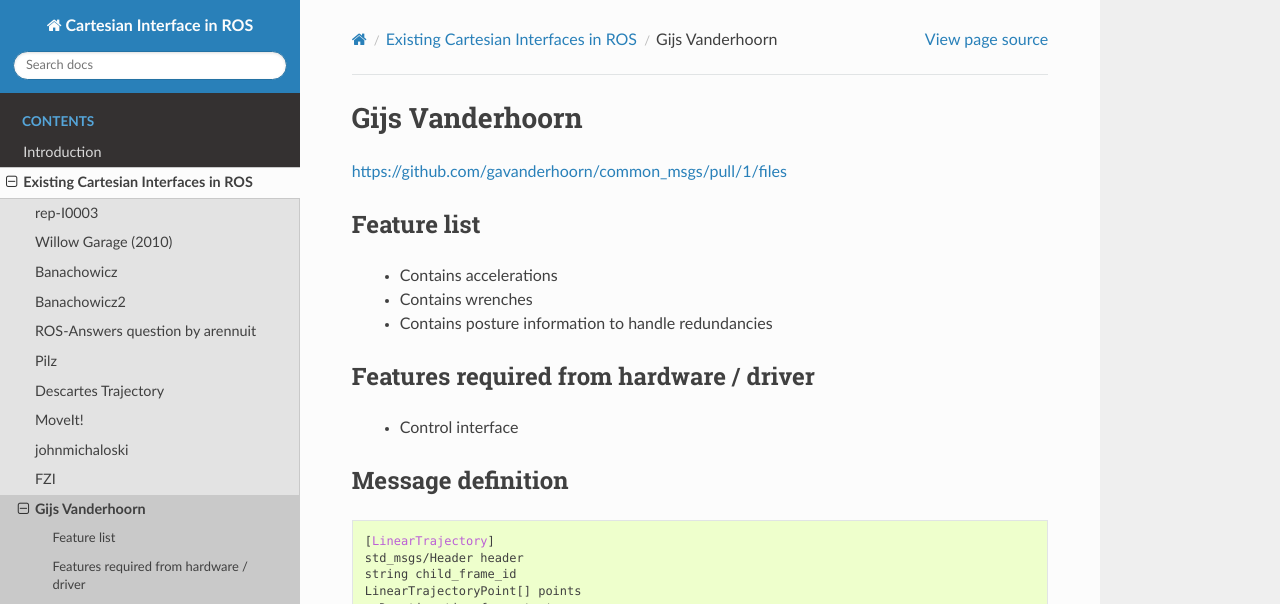
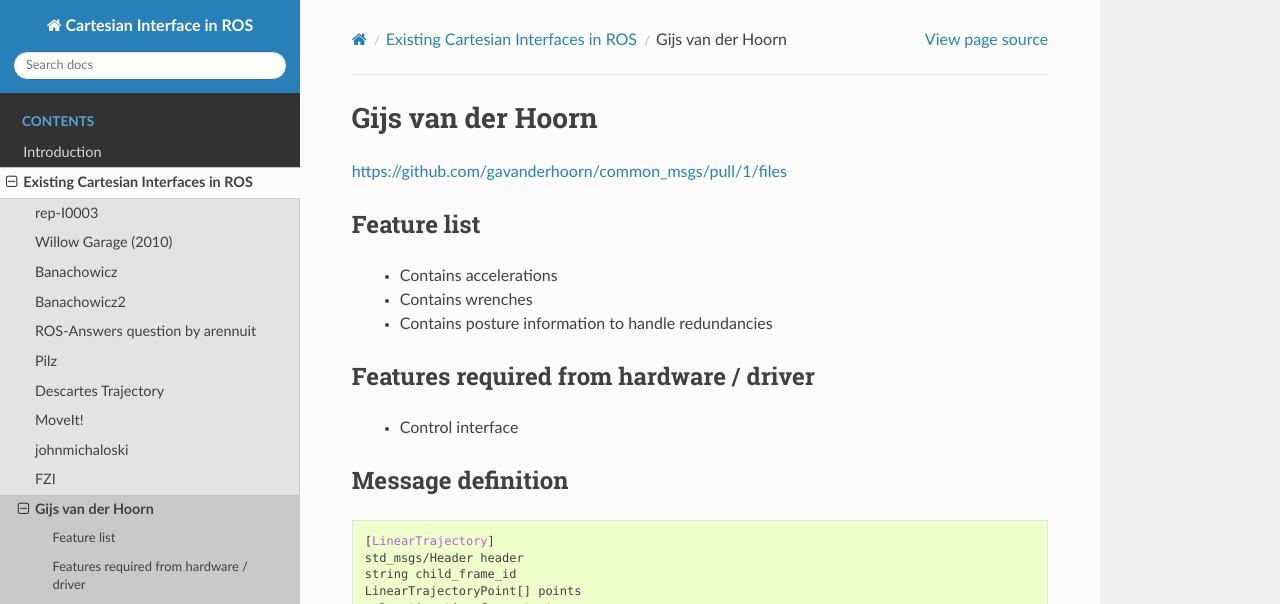
Before and after one commit to fzi-forschungszentrum-informatik/fzi_robot_interface_proposal, a Sphinx documentation site: the page built from source/existing/09_vanderhoorn.rst, in a window 1280 px wide and 900 px high. Shown: the top 604 px of the window. Built offline with Sphinx 7.4.7 and the Read the Docs theme 2.0.0, drawn with Linux system fonts in a browser that asks for light colours.

Commit message:
Fix spelling of name (#1)
* vanderhoorn: fix name

* Update source/existing/09_vanderhoorn.rst

* Fixed broken reference

Co-authored-by: Felix Exner <felix_mauch@web.de>
Co-authored-by: Felix Exner <exner@fzi.de>

```diff
--- a/source/existing/09_vanderhoorn.rst
+++ b/source/existing/09_vanderhoorn.rst
@@ -1,7 +1,7 @@
-.. _Gijs Vanderhoorn:
+.. _Gijs van der Hoorn:
 
-Gijs Vanderhoorn
-================
+Gijs van der Hoorn
+==================
 
 https://github.com/gavanderhoorn/common_msgs/pull/1/files
 
--- a/source/proposal/index.rst
+++ b/source/proposal/index.rst
@@ -52,7 +52,7 @@ trajectory additional posture information should be given.
 The user has to make sure that the number of entries given in the ``posture`` array match the number
 of joints similar to the `trajectory_msgs/JointTrajectoryPoint
 <http://docs.ros.org/melodic/api/trajectory_msgs/html/msg/JointTrajectoryPoint.html>`_ message.
-:ref:`Gijs Vanderhoorn` proposed to use a
+:ref:`Gijs van der Hoorn` proposed to use a
 `sensor_msgs/JointState <http://docs.ros.org/melodic/api/sensor_msgs/html/msg/JointState.html>`_
 message for posture information. However, in contrast to that we propose to use a plain
 :code:`float64[]` field instead of a full joint state in order to prevent redundant information /
```
